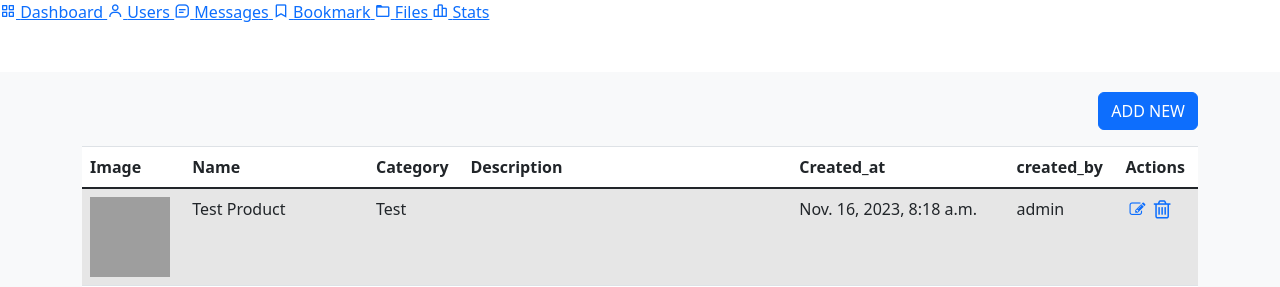
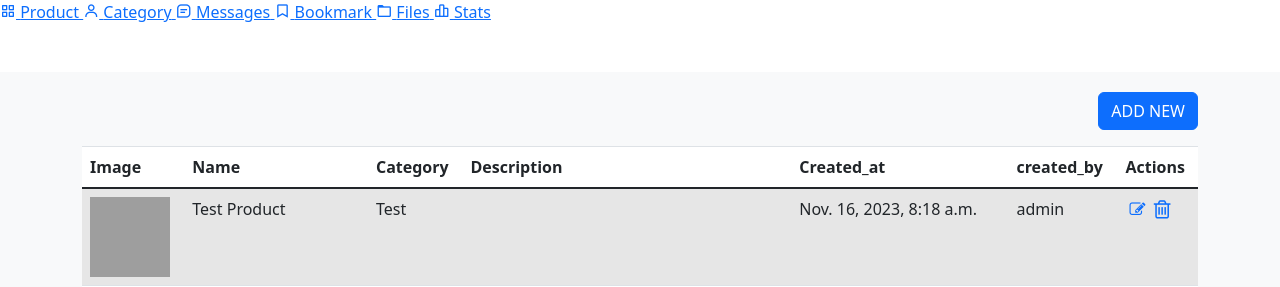
Before and after one commit to muhammedzaigo/Jinja-Sample-CRUD, a Django app: page / in a window 1280 px wide. Shown: the part 348-635 px from the top of the page. Run offline with Django 4.2, Linux system fonts and the light colour scheme; data comes from the database, SQL or seed files in the repository; some libraries are stand-ins or nearby versions; grey boxes are pictures that could not be loaded.

Commit message:
initial commit

```diff
--- a/sample/urls.py
+++ b/sample/urls.py
@@ -5,11 +5,12 @@ app_name = 'sample'
 from .views import *
 
 urlpatterns = [
-    path('', LandingPage.as_view()),
+    path('', LandingPage.as_view(),name='products'),
     path('product/add/', add_product, name='add_product'),
     path('product/edit/<uuid:prod_id>/', UpdateProduct.as_view(), name='edit_product'),
     path('product/delete/<uuid:prod_id>/', delete_product, name='delete_product'),
 
+    path('categories/', categories,name='categories'),
 
 
 ]
--- a/sample/views.py
+++ b/sample/views.py
@@ -8,6 +8,10 @@ from django.views.generic.list import ListView
 from .utils import ACTIVE, DELETE
 from .models import *
 
+from rest_framework.decorators import api_view
+from rest_framework.response import Response
+from rest_framework import status
+from rest_framework.views import APIView
 
 class LandingPage(ListView):
     template_name = "product/product.html"
@@ -41,12 +45,6 @@ def add_product(request, **kwargs):
         return JsonResponse({'status':True,"msg":"Product add Succesfully",'template':template})
     except Exception as e:
         return JsonResponse({'status':False, "msg" : str(e)})
-
-
-from rest_framework.decorators import api_view
-from rest_framework.response import Response
-from rest_framework import status
-from rest_framework.views import APIView
 
 
 class UpdateProduct(APIView):
@@ -84,3 +82,8 @@ def delete_product(request, prod_id):
         return JsonResponse({'status':True,"msg":"Product Delete Succesfully",})
     except Exception as e:
         return JsonResponse({'status':False, "msg" : str(e)})
+
+
+
+def categories(request):
+    return render(request, 'category/category.html')
--- a/templates/base-layout.html
+++ b/templates/base-layout.html
@@ -43,13 +43,13 @@
             <span class="nav_logo-name">BBBootstrap</span>
           </a>
           <div class="nav_list">
-            <a href="#" class="nav_link active">
+            <a href="{% url 'sample:products' %}" class="nav_link active">
               <i class="bx bx-grid-alt nav_icon"></i>
-              <span class="nav_name">Dashboard</span>
+              <span class="nav_name">Product</span>
             </a>
-            <a href="#" class="nav_link">
+            <a href="{% url 'sample:categories' %}" class="nav_link">
               <i class="bx bx-user nav_icon"></i>
-              <span class="nav_name">Users</span>
+              <span class="nav_name">Category</span>
             </a>
             <a href="#" class="nav_link">
               <i class="bx bx-message-square-detail nav_icon"></i>
--- a/templates/product/product.html
+++ b/templates/product/product.html
@@ -1,36 +1,26 @@
 {% extends "base-layout.html" %}
 {% load static %}
-<title>{% block title_content %}Product_list{% endblock title_content %}</title>
+
+{% block title_content %}Product_list{% endblock title_content %}
 
 {% block static_content %}
-
-<link
-  rel="stylesheet"
-  href="https://cdn.datatables.net/1.13.7/css/dataTables.bootstrap5.min.css"
-/>
-<link
-  rel="stylesheet"
-  href="https://cdnjs.cloudflare.com/ajax/libs/twitter-bootstrap/5.3.0/css/bootstrap.min.css"
-/>
-
+<link rel="stylesheet" href="https://cdn.datatables.net/1.13.7/css/dataTables.bootstrap5.min.css"/>
+<link rel="stylesheet"href="https://cdnjs.cloudflare.com/ajax/libs/twitter-bootstrap/5.3.0/css/bootstrap.min.css"/>
 {% endblock static_content %}
 
 
 {% block content %}
-
-
-
   <div class="mt-3">
-
     <button type="button" class="btn btn-primary mb-3" data-toggle="modal" data-target="#add-product" style="float: right;">ADD NEW</button>
-
     {% include 'product/add.html' %}
     <div id="responce-data">
       {% include 'product/product_list.html' %}
     </div>
+  </div>
 {% endblock content %}
+
+
 {% block js_content %}
-
 
 <script>
 
@@ -139,4 +129,3 @@
 </script>
 
 {% endblock js_content %}
-</div>
```
Lines whose indentation alone changed are shown as unchanged.
